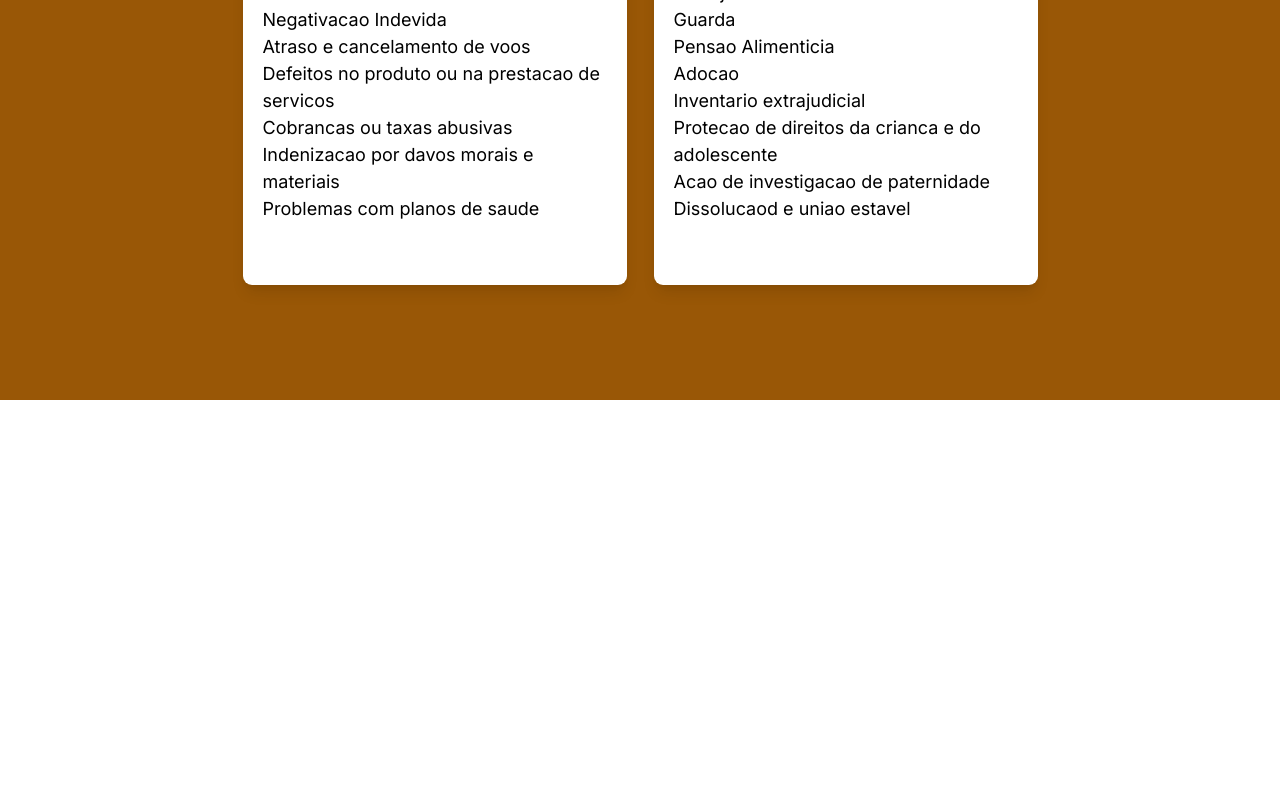
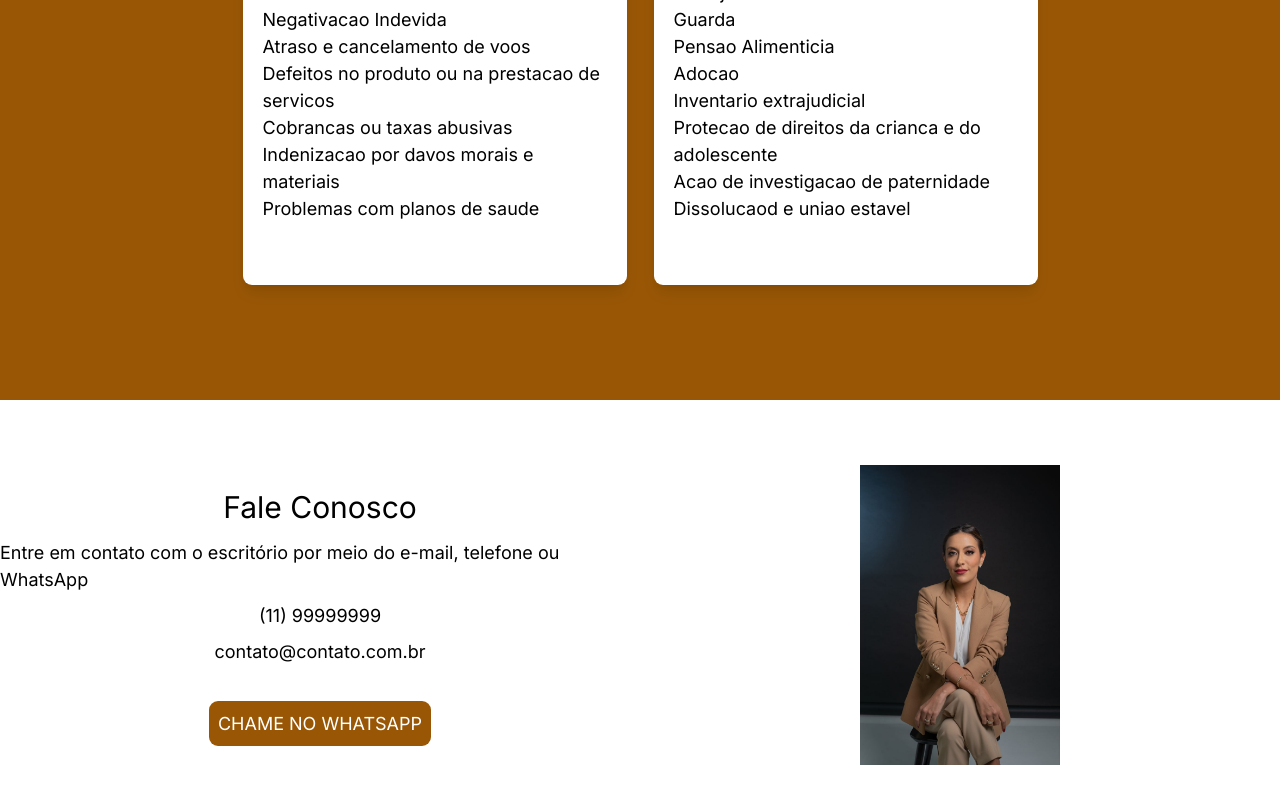
Before and after one commit to euukc/LP-Advogados, a Next.js app: page / in a window 1280 px wide. Shown: the part 2656-3456 px from the top of the page. Before the commit the page ends 3131 px from the top, so only its background shows below. Built offline with nearby package versions, Linux system fonts and the light colour scheme.

Commit message:
style: Ajustes

```diff
--- a/app/components/Contato.jsx
+++ b/app/components/Contato.jsx
@@ -1,6 +1,21 @@
+import Image from "next/image"
+
 export default function Contato(){
     return (
-        <section>
+        <section className="w-full h-[400px] bg-white text-black flex pt-[30px]">
+            <div className="w-[50%] flex flex-col justify-center items-center gap-2">
+                <h1 className="lg:text-[30px] text-[20px]">Fale Conosco</h1>
+                <h2> Entre em contato com o escritório por meio do e-mail, telefone ou WhatsApp</h2>
+                <span>(11) 99999999</span>
+                <span>contato@contato.com.br</span>
+
+                <button className="border-2-transparent rounded-lg p-2 bg-[#995706] mt-6 text-white">
+                    CHAME NO WHATSAPP
+                </button>
+            </div>
+            <div className="w-[50%] flex justify-center items-center">
+                <Image src="/lawyer-1.jpg" width={200} height={200}/>
+            </div>
 
         </section>
     )
```
